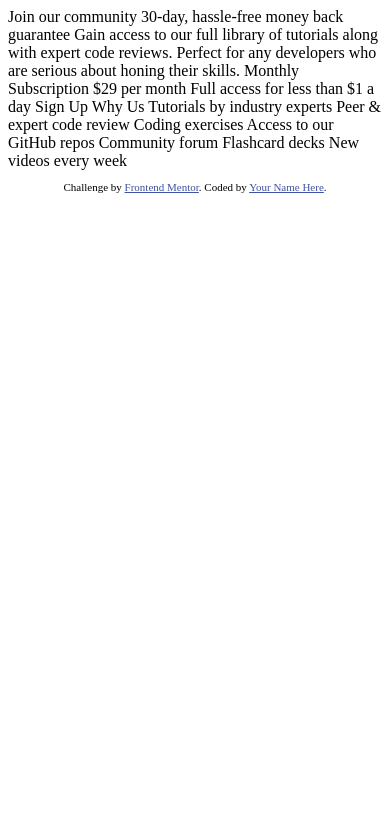
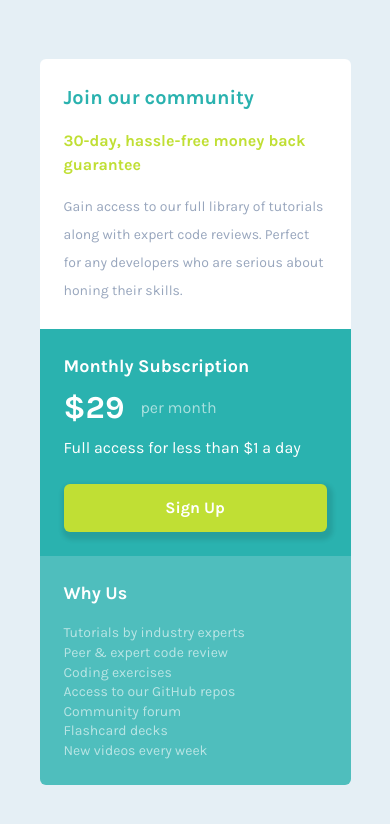
Before and after one commit to AdrianaMagdalena/single-price-component, a plain HTML site: page index.html in a window 390 px wide. Drawn offline with Linux system fonts and the light colour scheme.

Commit message:
Setup html and stylesheet for mobile

```diff
--- a/index.html
+++ b/index.html
@@ -1,49 +1,66 @@
 <!DOCTYPE html>
 <html lang="en">
   <head>
-  <meta charset="UTF-8">
-  <meta name="viewport" content="width=device-width, initial-scale=1.0"> <!-- displays site properly based on user's device -->
+    <meta charset="UTF-8" />
+    <meta name="viewport" content="width=device-width, initial-scale=1.0" />
 
-  <link rel="icon" type="image/png" sizes="32x32" href="./images/favicon-32x32.png">
+    <link
+      rel="icon"
+      type="image/png"
+      sizes="32x32"
+      href="./images/favicon-32x32.png"
+    />
+    <link rel="preconnect" href="https://fonts.googleapis.com" />
+    <link rel="preconnect" href="https://fonts.gstatic.com" crossorigin />
+    <link
+      href="https://fonts.googleapis.com/css2?family=Karla:wght@400;700&display=swap"
+      rel="stylesheet"
+    />
+    <link rel="stylesheet" href="styles.css" />
 
     <title>Frontend Mentor | Single Price Grid Component</title>
-
-  <!-- Feel free to remove these styles or customise in your own stylesheet 👍 -->
-  <style>
-    .attribution { font-size: 11px; text-align: center; }
-    .attribution a { color: hsl(228, 45%, 44%); }
-  </style>
   </head>
   <body>
-  Join our community
-
+    <main class="d-grid">
+      <article class="card-white d-flex">
+        <h1 class="card-white__title">Join our community</h2>
+        <p class="accent-text">
           30-day, hassle-free money back guarantee
-
-  Gain access to our full library of tutorials along with expert code reviews.
-  Perfect for any developers who are serious about honing their skills.
-
-  Monthly Subscription
-
-  &dollar;29 per month
-
-  Full access for less than &dollar;1 a day
-
-  Sign Up
-
-  Why Us
-
-  Tutorials by industry experts
-  Peer &amp; expert code review
-  Coding exercises
-  Access to our GitHub repos
-  Community forum
-  Flashcard decks
-  New videos every week
-
+        </p>
+        <p class="grey-text">
+          Gain access to our full library of tutorials along with expert code
+          reviews. Perfect for any developers who are serious about honing their
+          skills.
+        </p>
+      </article>
+      <article class="card-dark d-flex">
+        <h2 class="title">Monthly Subscription</h2>
+        <div class="d-flex-row">
+          <p class="price">&dollar;29</p>
+          <p class="price-period">per month</p>
+        </div>
+        <p>Full access for less than &dollar;1 a day</p>
+        <button class="btn accent-bg">Sign Up</button>
+      </article>
+      <article class="card-light d-flex">
+        <h2 class="title">Why Us</h2>
+        <div class="container">
+          <p>Tutorials by industry experts</p>
+          <p>Peer &amp; expert code review</p>
+          <p>Coding exercises</p>
+          <p>Access to our GitHub repos</p>
+          <p>Community forum</p>
+          <p>Flashcard decks</p>
+          <p>New videos every week</p>
+        </div>
+      </article>
+    </main>
     <footer>
       <p class="attribution">
-      Challenge by <a href="https://www.frontendmentor.io?ref=challenge" target="_blank">Frontend Mentor</a>.
-      Coded by <a href="#">Your Name Here</a>.
+        Challenge by
+        <a href="https://www.frontendmentor.io?ref=challenge" target="_blank"
+          >Frontend Mentor</a
+        >. Coded by <a href="#">Your Name Here</a>.
       </p>
     </footer>
   </body>
--- a/styles.css
+++ b/styles.css
@@ -1,3 +1,16 @@
+:root {
+  --clr-primary-400: hsl(179, 62%, 43%);
+  --clr-primary-transparent: hsla(179, 62%, 43%, 0.8);
+  --clr-accent-550: hsl(71, 73%, 54%);
+
+  --fclr-main-1000: hsl(0, 100%, 100%);
+  --fclr-secondary-transparent: hsla(0, 100%, 100%, 0.6);
+  --clr-neutral-900: hsl(204, 43%, 93%);
+  --clr-neutral-600: hsl(218, 22%, 67%);
+
+  --ff: "Karla", sans-serif;
+}
+
 /*   Josh's Custom CSS Reset
   https://www.joshwcomeau.com/css/custom-css-reset/  */
 
@@ -45,3 +58,104 @@ h6 {
   isolation: isolate;
 }
 /* End of CSS Reset */
+
+body {
+  padding: 2rem;
+  background-color: var(--clr-neutral-900);
+  color: white;
+  font-family: var(--ff);
+  display: flex;
+  align-items: center;
+  justify-content: center;
+}
+
+main {
+  display: grid;
+  border-radius: 0.375rem;
+  overflow: hidden;
+  max-width: calc(375px - 4rem);
+}
+
+article {
+  padding: 1.5rem;
+}
+
+.d-flex {
+  display: flex;
+  flex-direction: column;
+  gap: 1rem;
+}
+
+.card-white {
+  background-color: var(--fclr-main-1000);
+}
+
+.card-white__title {
+  color: var(--clr-primary-400);
+  font-size: 1.25rem;
+}
+
+.accent-text {
+  color: var(--clr-accent-550);
+  font-weight: 700;
+}
+
+.grey-text {
+  color: var(--clr-neutral-600);
+  font-size: 0.875rem;
+  line-height: 2;
+}
+
+.title {
+  font-size: 1.125rem;
+}
+
+.card-dark {
+  background-color: var(--clr-primary-400);
+}
+
+.d-flex-row {
+  display: flex;
+  align-items: center;
+  gap: 1rem;
+  margin: -0.75rem 0;
+}
+
+.price {
+  font-size: 2rem;
+  font-weight: 700;
+}
+
+.price-period {
+  color: var(--fclr-secondary-transparent);
+}
+
+.btn {
+  border: 0;
+  padding: 0.75em 3em;
+  background-color: var(--clr-accent-550);
+  color: var(--fclr-main-1000);
+  font-weight: 700;
+  border-radius: 0.375rem;
+  box-shadow: 2px 4px 4px 4px rgba(0, 0, 0, 0.1);
+  margin-top: 0.5rem;
+}
+
+.card-light {
+  background-color: var(--clr-primary-transparent);
+}
+
+.card-light .container {
+  font-size: 0.875rem;
+  color: var(--fclr-secondary-transparent);
+  line-height: 1.4;
+}
+
+.attribution {
+  display: none;
+  font-size: 11px;
+  text-align: center;
+}
+.attribution a {
+  color: hsl(228, 45%, 44%);
+}
```
Also changed, not shown: 1 other file. Lines whose indentation alone changed are shown as unchanged.
